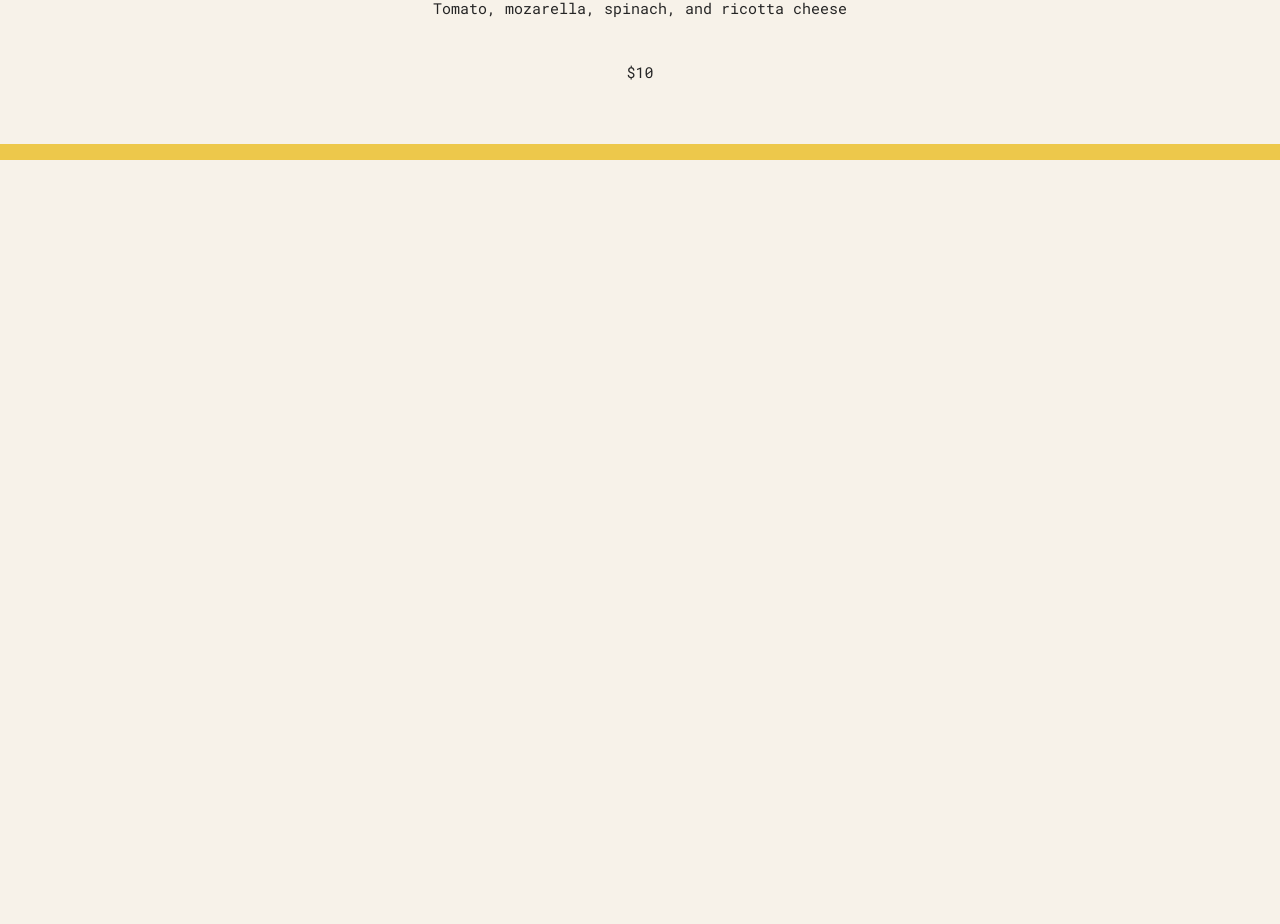
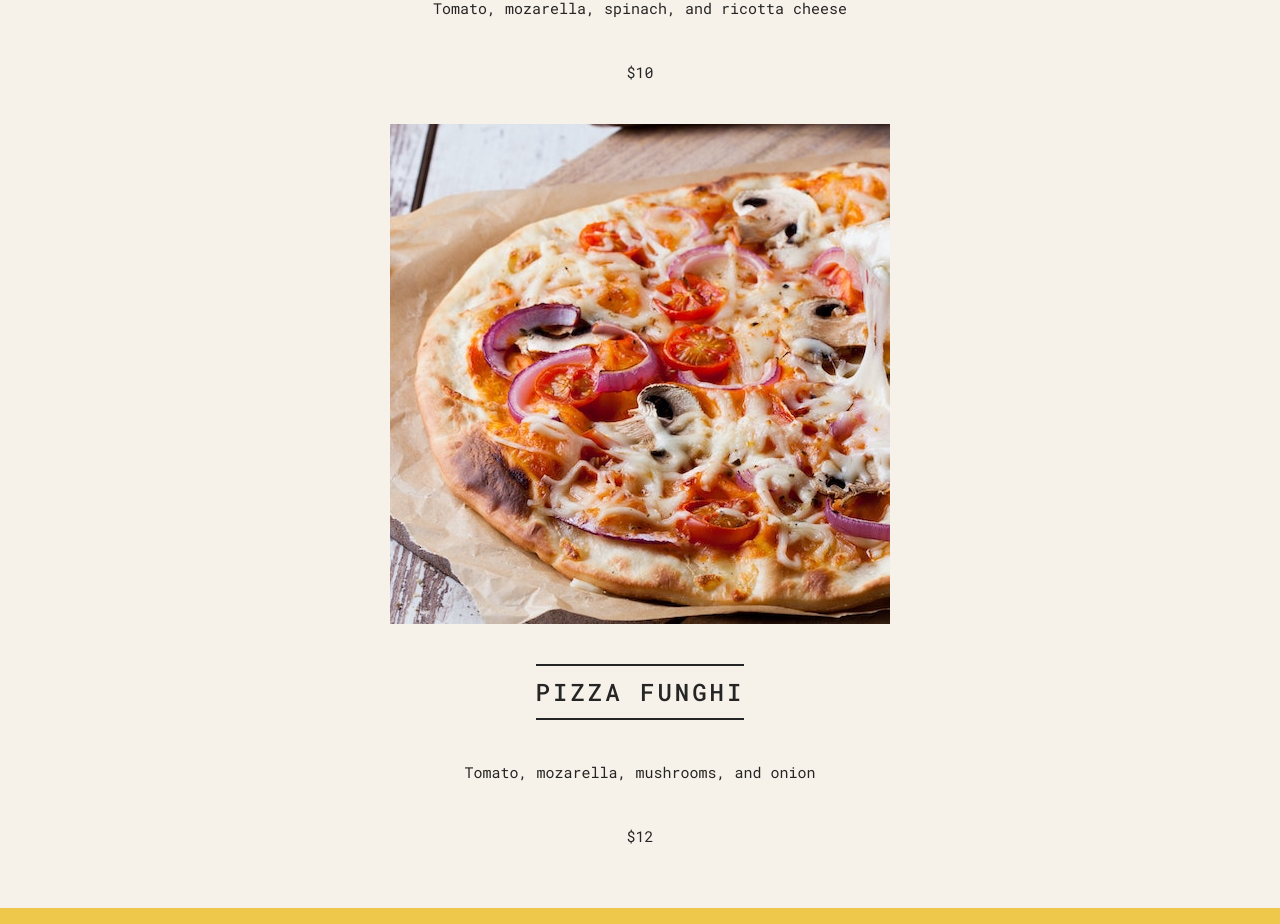
Before and after one commit to Scientific-Research/pizza-menu, a React (Vite) app: page / in a window 1280 px wide. Shown: the part 876-1800 px from the top of the page. Before the commit the page ends 1036 px from the top, so only its background shows below. Built offline with nearby package versions, Linux system fonts and the light colour scheme.

Commit message:
adding the second Piazza and using the reusability feature of React!

```diff
--- a/src/App.tsx
+++ b/src/App.tsx
@@ -104,6 +104,7 @@ export const Header = () => {
 };
 
 // Parent => sends the props to the child => Pizza as Child
+// we can add several pizza and this is the reusability feature of React which is a very important feature of that!
 export const Menu = () => {
   return (
     <>
@@ -114,6 +115,12 @@ export const Menu = () => {
           ingredients="Tomato, mozarella, spinach, and ricotta cheese"
           photoName="/pizzas/spinaci.jpg"
           price="10"
+        />
+        <Pizza
+          name="Pizza Funghi"
+          ingredients="Tomato, mozarella, mushrooms, and onion"
+          price="12"
+          photoName="pizzas/funghi.jpg"
         />
       </main>
     </>
```
